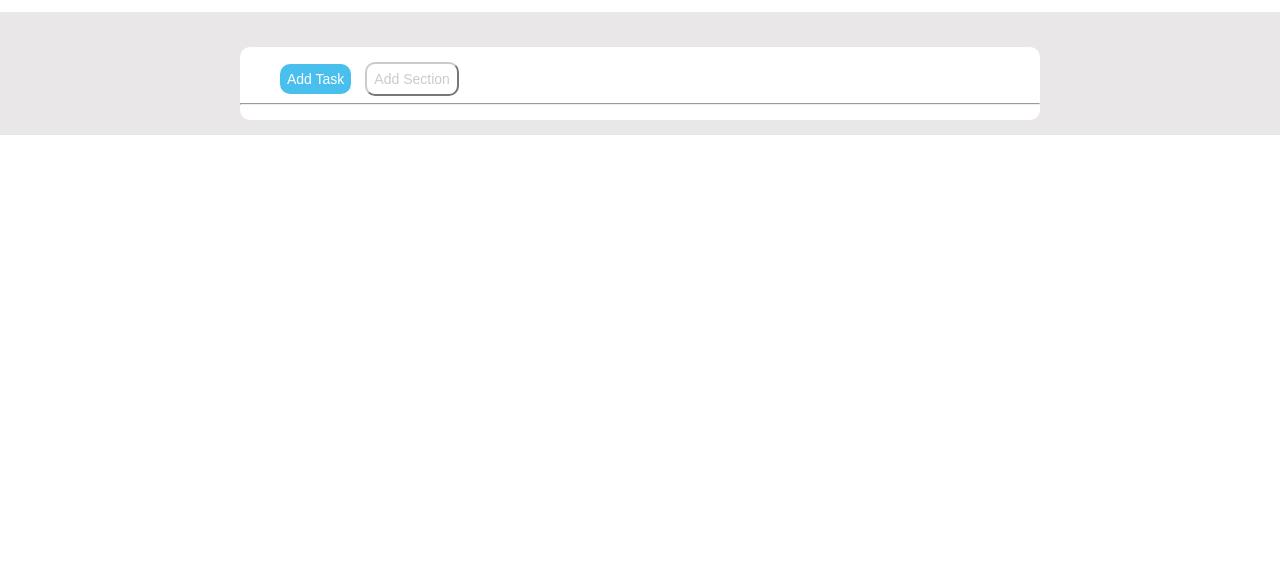
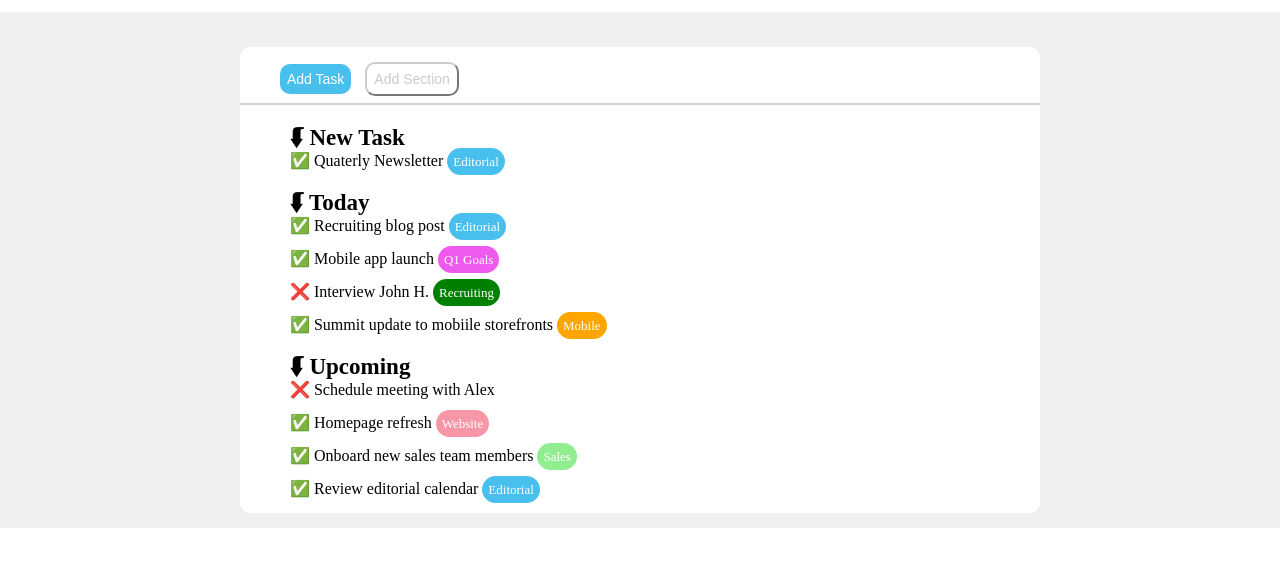
Before and after one commit to DorinVieru/html-css-toboolist, a plain HTML site: page index.html in a window 1280 px wide. Shown: the part 91-658 px from the top of the page. Drawn offline with Linux system fonts and the light colour scheme.

Commit message:
[UPDATE] Complete unordered list and end project

```diff
--- a/CSS/style.css
+++ b/CSS/style.css
@@ -26,7 +26,7 @@ header{
 
 /* SFONDO GRIGIO */
 .sfondo-grigio{
-    background-color: rgb(233, 231, 231);
+    background-color: rgb(240, 238, 238);
     padding: 5px;
 }
 
@@ -69,3 +69,78 @@ button {
 }
 
 /* UNORDERED LIST */
+ul {
+    list-style-type: none;
+}
+
+.title-list {
+    font-size: 23px;
+}
+
+.title-list-today{
+    font-size: 23px;
+    margin-top: 20px;
+}
+
+.title-list-upcoming{
+    font-size: 23px;
+    margin-top: 20px;
+}
+
+.lista-non-ordinata {
+    padding-top: 20px;
+    margin-left: 50px;
+}
+
+.list-items{
+    margin-top: 14px;
+    font-size: 16px;
+}
+
+.editorial {
+    color: white;
+    background-color: hsl(197, 83%, 61%);
+    border-radius: 14px;
+    padding: 6px;
+    font-size: 13px;
+}
+
+.q1-goals {
+    color: white;
+    background-color: rgb(238, 90, 238);
+    border-radius: 14px;
+    padding: 6px;
+    font-size: 13px;
+}
+
+.recruiting {
+    color: white;
+    background-color: green;
+    border-radius: 14px;
+    padding: 6px;
+    font-size: 13px;
+}
+
+.mobile {
+    color: white;
+    background-color: orange;
+    border-radius: 14px;
+    padding: 6px;
+    font-size: 13px;
+}
+
+.website {
+    color: white;
+    background-color: rgb(247, 150, 166);
+    border-radius: 14px;
+    padding: 6px;
+    font-size: 13px;
+}
+
+.sales {
+    color: white;
+    background-color: lightgreen;
+    border-radius: 14px;
+    padding: 6px;
+    font-size: 13px;
+}
--- a/index.html
+++ b/index.html
@@ -23,10 +23,23 @@
                     <button class="button-task">Add Task</button>
                     <button class="button-section">Add Section</button>
                 </div>
-                <hr>
+                <hr color="lightgray">
                 <!-- UNORDERED LIST -->
                 <div class="lista-non-ordinata">
-
+                    <ul>
+                        <li class="title-list"><strong>&#11182; New Task</strong></li>
+                        <li>&#9989; Quaterly Newsletter <span class="editorial">Editorial</span></li>
+                        <li class="title-list-today"><strong>&#11182; Today</strong></li>
+                        <li>&#9989; Recruiting blog post <span class="editorial">Editorial</span></li>
+                        <li class="list-items">&#9989; Mobile app launch <span class="q1-goals">Q1 Goals</span></li>
+                        <li class="list-items">&#10060; Interview John H. <span class="recruiting">Recruiting</span></li>
+                        <li class="list-items">&#9989; Summit update to mobiile storefronts <span class="mobile">Mobile</span></li>
+                        <li class="title-list-upcoming"><strong>&#11182; Upcoming</strong></li>
+                        <li>&#10060; Schedule meeting with Alex</li>
+                        <li class="list-items">&#9989; Homepage refresh <span class="website">Website</span></li>
+                        <li class="list-items">&#9989; Onboard new sales team members <span class="sales">Sales</span></li>
+                        <li class="list-items">&#9989; Review editorial calendar <span class="editorial">Editorial</span></li>
+                    </ul>
                 </div>
             </div>
         </div>
```
